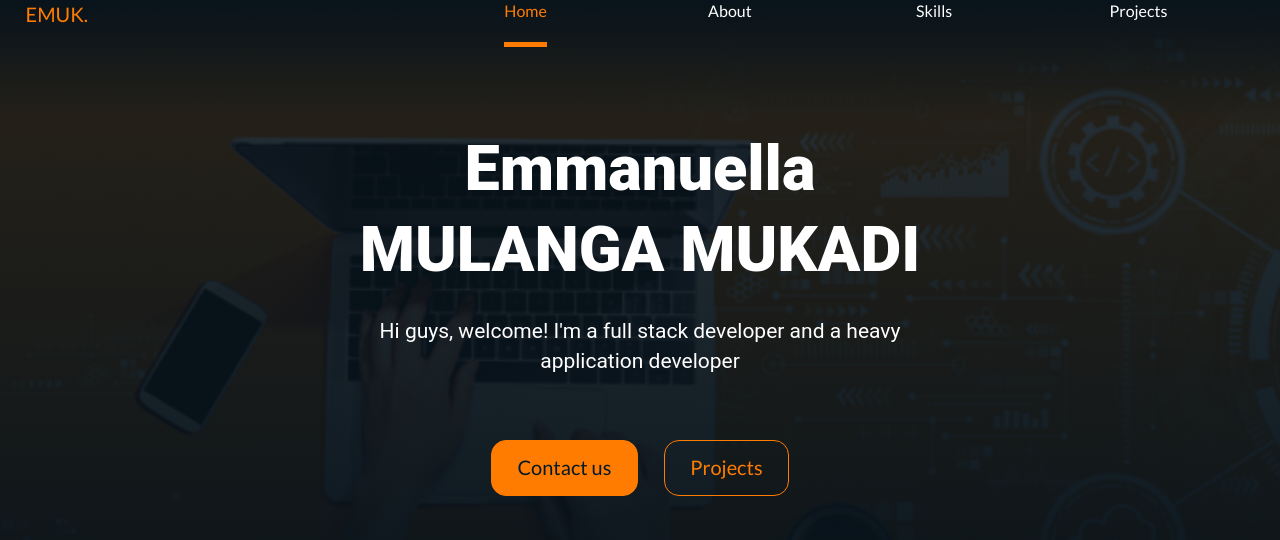
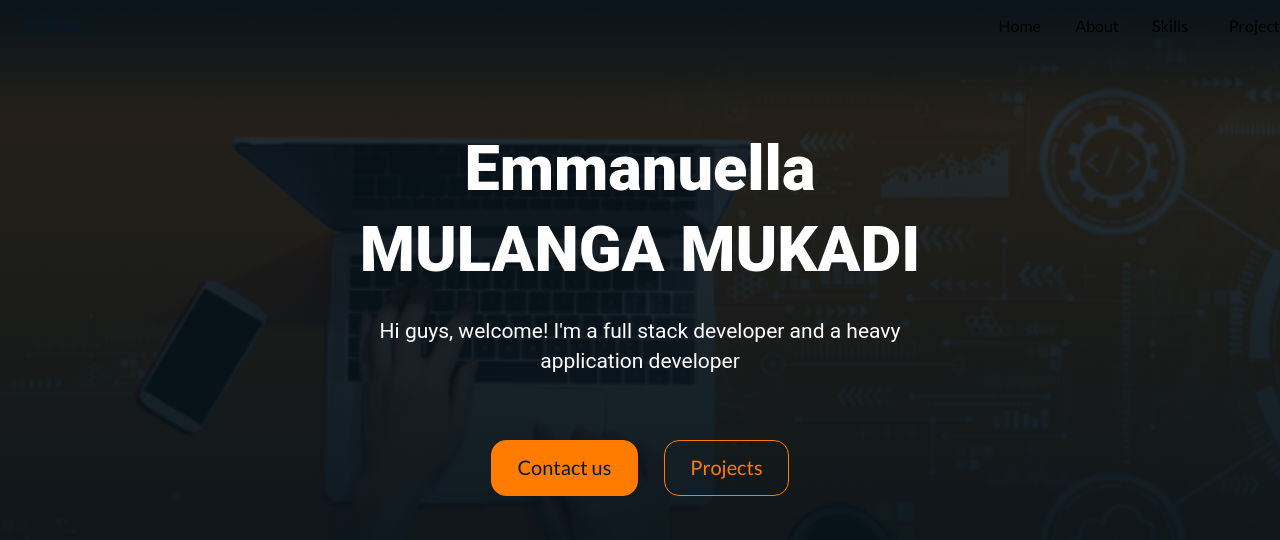
Before and after one commit to emmie125/emmie125.github.io, a website: page index.html in a window 1280 px wide. Shown: the top 540 px of the page. Drawn offline with Linux system fonts and the light colour scheme; no server answers.

```diff
--- a/index.html
+++ b/index.html
@@ -36,11 +36,10 @@
             <input type="checkbox" name="toggle" id="toggle" />
           </div>
           <div class="nav__menu"id="navbar">
-            <p ><a class="btn menu-active" href="#" >Home</a></p>
-            <p><a  class="btn" href="#about">About</a></p>
-            <p><a class="btn" href="#skills">Skills</a></p>
-            <p > <a class="btn" href="#projects">Projects</a></p>
-
+            <a class="btn" href="#" >Home</a>
+            <a  class="btn" href="#about">About</a>
+            <a class="btn" href="#skills">Skills</a>
+            <a class="btn" href="#projects">Projects</a>
           </div>
         </nav>
       </header>
@@ -81,7 +80,6 @@
             <h2>About me</h2>
             <div class="soulignement"></div>
           </div>
-
           <div class="container__section__about__information">
             <div class="container__section__about__information__profil">
               <img
--- a/js/app.js
+++ b/js/app.js
@@ -8,7 +8,8 @@
 const urlProject =
   "https://my-json-server.typicode.com/emmie125/emmie125.github.io/project";
 
-window.addEventListener("load", () => {
+
+  window.addEventListener("load", () => {
   fetch(urlSkills)
     .then((response) => {
       return response.json();
--- a/sass/pages/index.scss
+++ b/sass/pages/index.scss
@@ -5,59 +5,55 @@
 }
 header {
   width: 100vw;
-  height: 7vh;
-  color: $color;
+  height: 8vh;
+  color: $background;
+  align-items: center;
   text-align: center;
+  justify-content: center;
   position: fixed;
   z-index: 1000;
-
+  padding: 0.9% 0%;
   nav {
     width: 100%;
     height: 100%;
     display: flex;
-    text-align: center;
+
     justify-content: space-between;
   }
   .nav__logo {
     width: 30%;
     height: 100%;
+    justify-content: center;
+    align-items: center;
     text-align: left;
     padding-left: 2%;
   }
   .nav__menu {
-    width: 70%;
+    width: 40%;
     height: 100%;
     @include removechips;
+    display: flex;
+    justify-content:right;
     text-align: right;
-    display: flex;
-    justify-content: space-evenly;
-    text-align: center;
-    p {
-      width: 10%;
+    a {
+      width:5%;
       height: 100%;
-      text-align: center;
-      justify-content: center;
-      margin: 0% 2%;
-
       font-size: 16px;
       cursor: pointer;
-      a {
-        color: $colorGeneral;
-        //  background-color:white;
-        //  padding:15%;
-      }
+      color: black;
+      margin:0% 5%;
     }
   }
 }
 .header-scroll {
-  background-color: $background;
+  background-color: $color;
   scroll-behavior: smooth;
 }
-.menu-active {
-  border-bottom: 5px solid $color;
-  color: $color !important;
-  padding-bottom: 25%;
-}
+// .menu-active {
+//   border-bottom: 5px solid $background !important;
+//   color: $background !important;
+//   padding:0.5% 0%;
+// }
 .menu-toggle {
   display: none important;
 }
@@ -201,7 +197,6 @@
     }
   }
   &__skills {
-    padding-top: 5%;
     background-color: $background;
     display: flex;
     flex-direction: column;
@@ -219,7 +214,7 @@
       color: $colorGeneral;
 
       &__languages {
-        padding: 3% 2%;
+        padding: 2%;
         width: 47%;
         display: flex;
         flex-direction: column;
@@ -272,7 +267,6 @@
       display: flex;
       justify-content: center;
       width: 100%;
-      margin: 2% 0%;
       &__profil {
         width: 40%;
 
```
Also changed, not shown: css/style.css, 1 other file.
